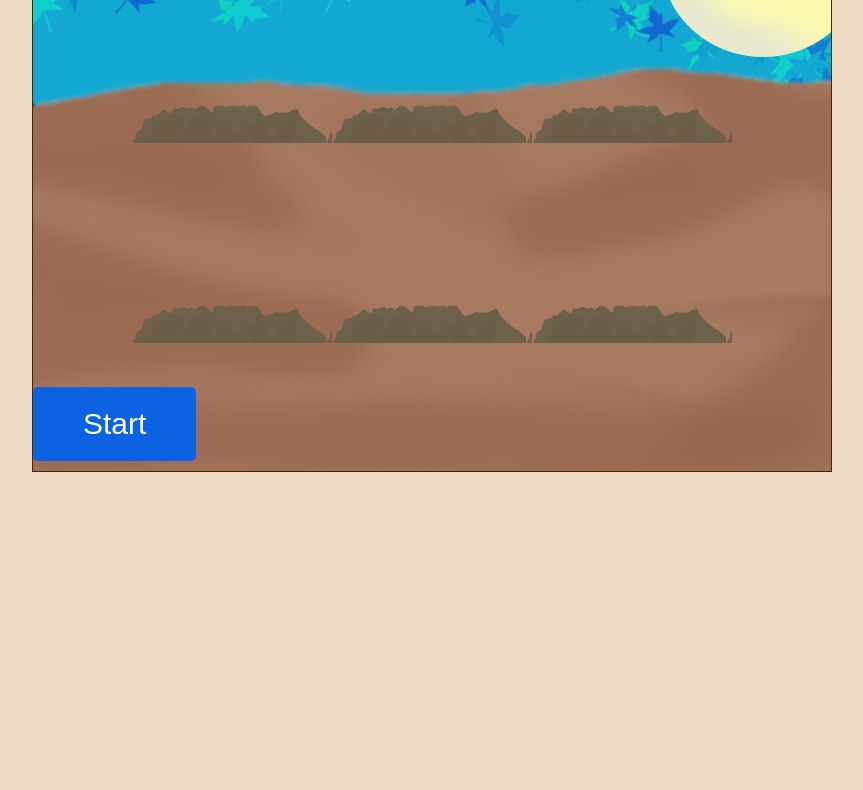
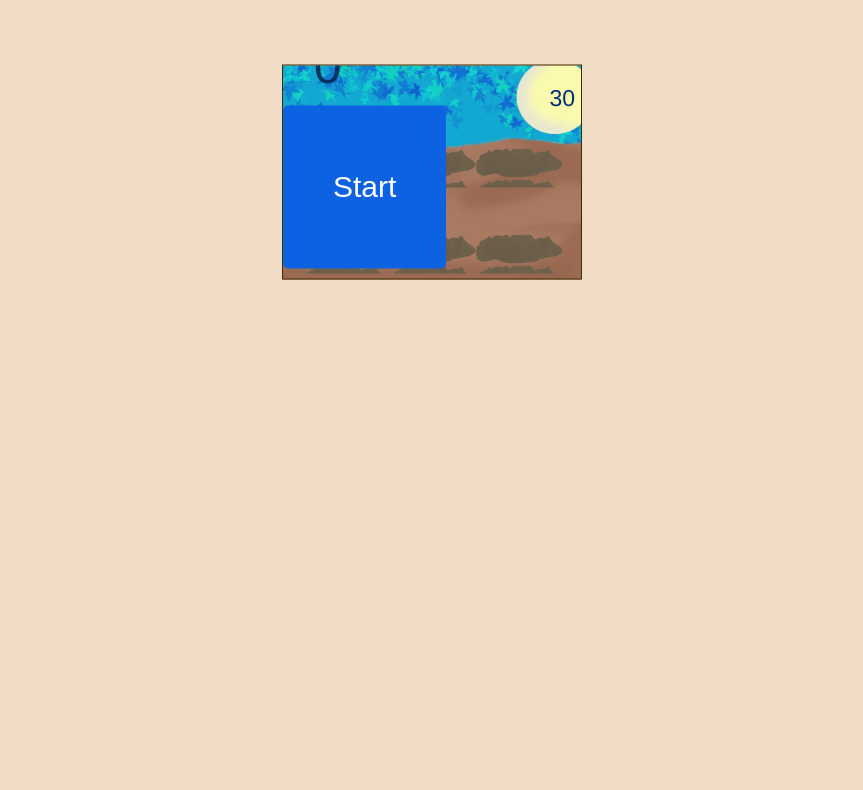
Before and after one commit to joatansampaio/SmackGame, a plain HTML site: page index.html in a window 1280 px wide. Shown: the part 228-1018 px from the top of the page, without its empty margins (208-1071 px from the left). Before the commit the page ends 800 px from the top, so only its background shows below. Drawn offline with Linux system fonts and the light colour scheme.

Commit message:
Update styles.css

```diff
--- a/css/styles.css
+++ b/css/styles.css
@@ -250,7 +250,10 @@ body {
    }
 }
 
-@media screen and (max-height: 320px) {
+@media screen and (orientation: landscape) {
+   * {
+      aspect-ratio: 1;
+   }
    .game {
       width: 260px;
       height: 150px;
@@ -262,6 +265,11 @@ body {
       background-size: cover;
       background-repeat: no-repeat;
    }
+   .countdown {
+      font-size: 23px;
+      right: 2%;
+      z-index: 200;
+   }
    .mole.back-row {
       background-size: 60%;
       background-position-y: 20px;
```
